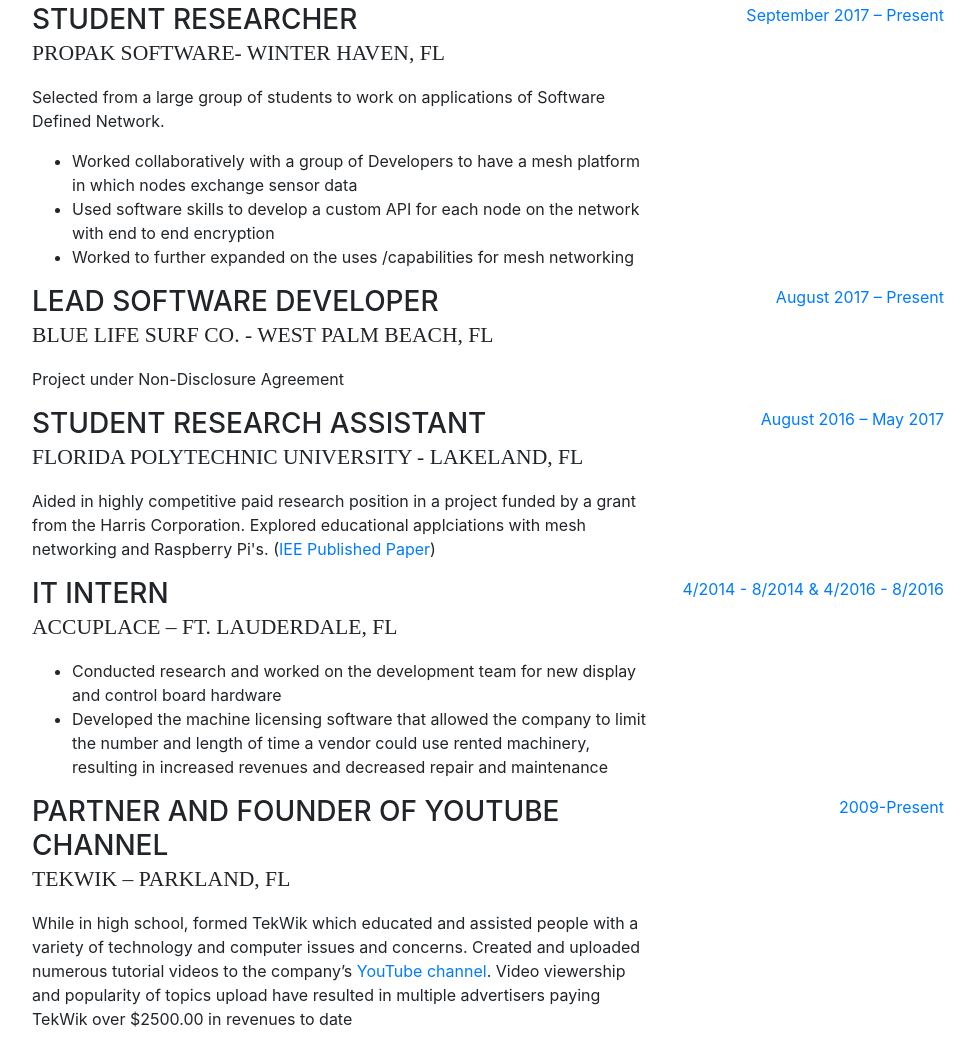
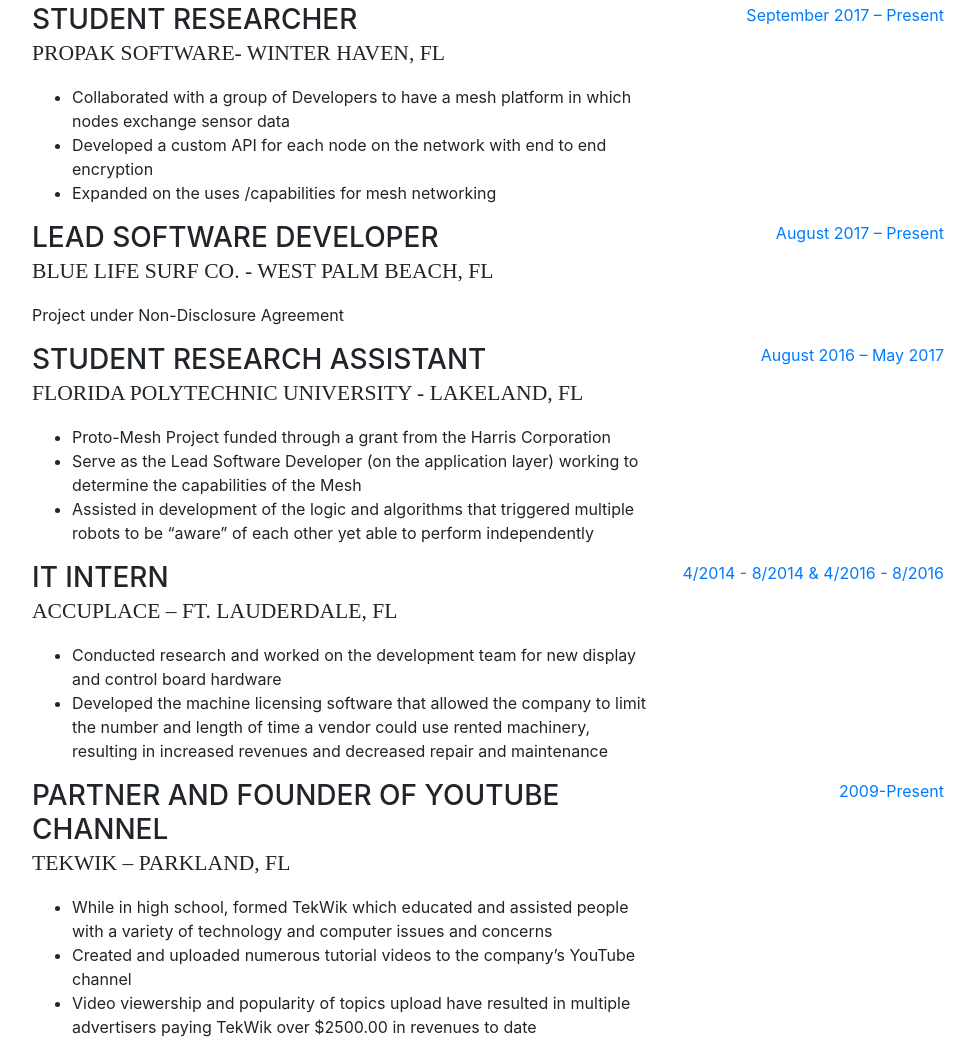
Before and after one commit to weinzach/weinzach.github.io, a website with bundled scripts: page index.html in a window 1280 px wide. Shown: the part 891-1949 px from the top of the page, without its empty margins (288-1263 px from the left). Built offline with nearby package versions, Linux system fonts and the light colour scheme; a web font is replaced by a local one.

Commit message:
Update job and education info

```diff
--- a/index.html
+++ b/index.html
@@ -109,11 +109,11 @@
           <div class="resume-content mr-auto">
             <h3 class="mb-0">Student Researcher</h3>
             <div class="subheading mb-3">ProPak Software- Winter Haven, FL</div>
-            <p>Selected from a large group of students to work on applications of Software Defined Network.
+            <p>
               <ul>
-                <li>Worked collaboratively with a group of Developers to have a mesh platform in which nodes exchange sensor data</li>
-                <li>Used software skills to develop a custom API for each node on the network with end to end encryption</li>
-                <li>Worked to further expanded on the uses /capabilities for mesh networking</li>
+                <li>Collaborated with a group of Developers to have a mesh platform in which nodes exchange sensor data</li>
+                <li>Developed a custom API for each node on the network with end to end encryption</li>
+                <li>Expanded on the uses /capabilities for mesh networking</li>
               </ul>
             </p>
           </div>
@@ -137,7 +137,12 @@
           <div class="resume-content mr-auto">
             <h3 class="mb-0">Student Research Assistant</h3>
             <div class="subheading mb-3">Florida Polytechnic University - Lakeland, FL</div>
-            <p>Aided in highly competitive paid research position in a project funded by a grant from the Harris Corporation. Explored educational applciations with mesh networking and Raspberry Pi's. (<a href="http://ieeexplore.ieee.org/document/7918189/?reload=true">IEE Published Paper</a>)
+            <p>
+				<ul>
+                <li>Proto-Mesh Project funded through a grant from the Harris Corporation</li>
+                <li>Serve as the Lead Software Developer (on the application layer) working to determine the capabilities of the Mesh</li>
+                <li>Assisted in development of the logic and algorithms that triggered multiple robots to be “aware” of each other yet able to perform independently</li>
+              </ul>
             </p>
           </div>
           <div class="resume-date text-md-right">
@@ -152,7 +157,7 @@
             <p>
               <ul>
                 <li>Conducted research and worked on the development team for new display and control board hardware</li>
-                <li> Developed the machine licensing software that allowed the company to limit the number and length of time a vendor could use rented machinery, resulting in increased revenues and decreased repair and maintenance</li>
+                <li>Developed the machine licensing software that allowed the company to limit the number and length of time a vendor could use rented machinery, resulting in increased revenues and decreased repair and maintenance</li>
               </ul>
             </p>
           </div>
@@ -167,8 +172,11 @@
             <h3 class="mb-0">Partner and Founder of YouTube Channel</h3>
             <div class="subheading mb-3">TekWik – Parkland, FL</div>
             <p>
-              While in high school, formed TekWik which educated and assisted people with a variety of technology and computer issues and concerns. Created and uploaded numerous tutorial videos to the company’s <a href="https://www.youtube.com/user/wwcomputerrepair">YouTube channel</a>.
-              Video viewership and popularity of topics upload have resulted in multiple advertisers paying TekWik over $2500.00 in revenues to date
+			    <ul>
+                <li>While in high school, formed TekWik which educated and assisted people with a variety of  technology and computer issues and concerns</li>
+                <li>Created and uploaded  numerous tutorial videos to the company’s YouTube channel</li>
+                <li>Video viewership and popularity of topics upload have resulted in multiple advertisers paying TekWik over $2500.00 in revenues to date</li>
+              </ul>
             </p>
           </div>
           <div class="resume-date text-md-right">
@@ -206,6 +214,11 @@
           </div>
         </div>
 
+		<div class="resume-item d-flex flex-column flex-md-row">
+          <div class=" mr-auto">
+			<a href="https://www.gofundme.com/stonemandouglasvictimsfund"><img src="./img/msdstrong.png" class="img-responsive"></a>
+          </div>
+        </div>
       </div>
     </section>
 
```
Also changed, not shown: img/msdstrong.png (added).
